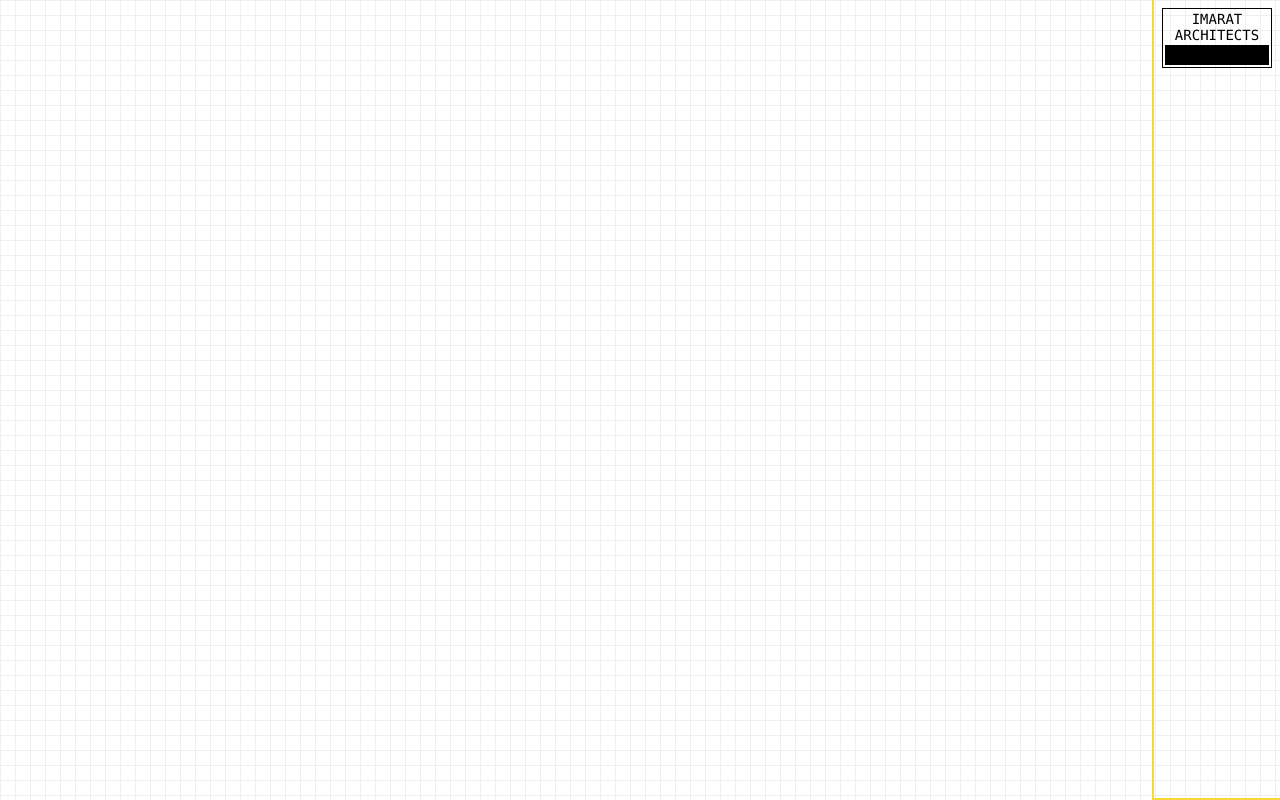
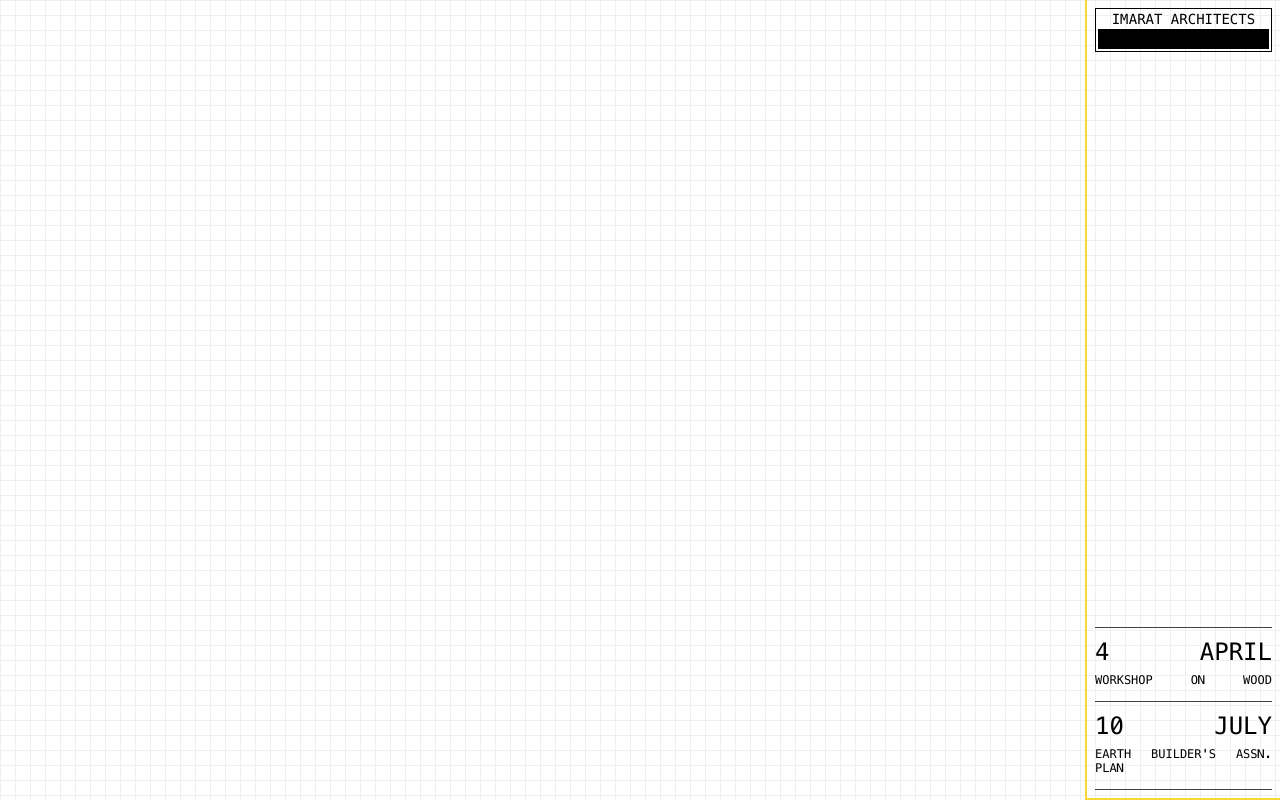
Before and after one commit to DivyanshuBali/imarat-next, a Next.js app: page / in a window 1280 px wide. Built offline with nearby package versions, Linux system fonts and the light colour scheme.

Commit message:
Add bulletin to sidebar

```diff
--- /dev/null
+++ b/src/app/_components/Bulletin/Bulletin.module.css
@@ -0,0 +1,35 @@
+.bulletinSection {
+  .divider {
+    border-top: 1px solid var(--black);
+  }
+
+  .bulletin {
+    border-bottom: 1px solid var(--black);
+    padding-top: 10px;
+
+    .date {
+      font-size: 1.5rem;
+      text-align: justify;
+      height: 35px;
+
+      &::after {
+        content: "";
+        display: inline-block;
+        width: 100%;
+        height: 0px;
+      }
+    }
+
+    .title {
+      text-align: justify;
+      font-size: 12px;
+
+      &::after {
+        content: "";
+        display: inline-block;
+        width: 100%;
+        height: 0px;
+      }
+    }
+  }
+}
--- /dev/null
+++ b/src/app/_components/Bulletin/Bulletin.tsx
@@ -0,0 +1,35 @@
+import React from "react";
+import styles from "./Bulletin.module.css";
+
+const BULLETINS = [
+  {
+    id: 0,
+    date: "4 APRIL",
+    title: "WORKSHOP ON WOOD",
+  },
+
+  {
+    id: 1,
+    date: "10 JULY",
+    title: "EARTH BUILDER'S ASSN. PLAN",
+  },
+];
+
+function Bulletin() {
+  return (
+    <div className={styles.bulletinSection}>
+      <div className={styles.divider} />
+
+      {BULLETINS.map((b) => {
+        return (
+          <div className={styles.bulletin} key={b.id}>
+            <div className={styles.date}>{b.date}</div>
+            <div className={styles.title}>{b.title}</div>
+          </div>
+        );
+      })}
+    </div>
+  );
+}
+
+export default Bulletin;
--- a/src/app/_components/Sidebar/Sidebar.module.css
+++ b/src/app/_components/Sidebar/Sidebar.module.css
@@ -1,5 +1,4 @@
 .sidebar {
-  height: 2rem;
   background-color: transparent;
   padding: 0.5rem;
   border-bottom: 2px solid var(--primary);
@@ -31,8 +30,8 @@
 @media only screen and (min-width: 768px) {
   .sidebar {
     height: 100%;
-    width: 10%;
-    max-width: 180px;
+    width: 20%;
+    max-width: 195px;
     z-index: 1;
     position: fixed;
     top: 0;
--- a/src/app/_components/Sidebar/Sidebar.tsx
+++ b/src/app/_components/Sidebar/Sidebar.tsx
@@ -1,3 +1,4 @@
+import Bulletin from "../Bulletin/Bulletin";
 import styles from "./Sidebar.module.css";
 
 import React from "react";
@@ -12,7 +13,7 @@ function Sidebar() {
       </div>
 
       {/* BULLETIN */}
-      {/* <div>BULLEIN HERE</div> */}
+      <Bulletin />
     </div>
   );
 }
--- a/src/app/page.module.css
+++ b/src/app/page.module.css
@@ -1,4 +1,3 @@
 main.main {
   height: 100%;
-
 }
```
